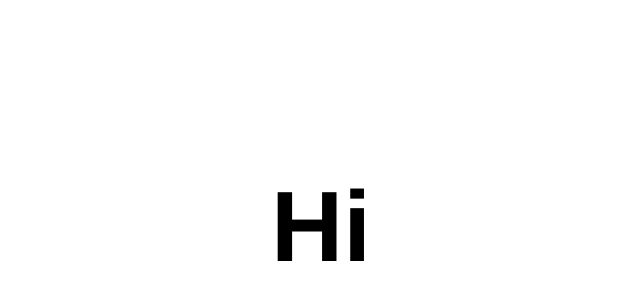
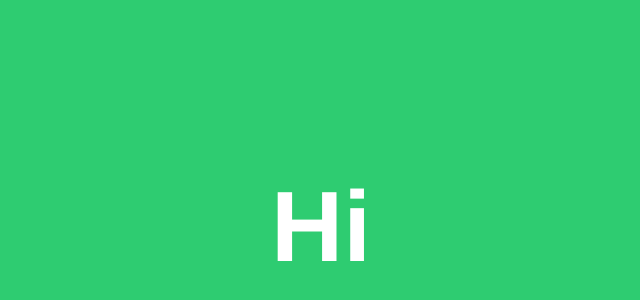
Before and after one commit to hamidallah/hello, a plain HTML site: page index.html in a window 1280 px wide. Shown: the part 218-518 px from the top of the page, without its empty margins (327-967 px from the left). Drawn offline with Linux system fonts and the light colour scheme.

Commit message:
Green background

```diff
--- a/index.html
+++ b/index.html
@@ -3,6 +3,10 @@
 		<title></title>
 	</head>
 	<style type="text/css">
+	body {
+		background: #2ecc71;
+		color: white;
+	}
 h1{
 	position: absolute;
 	top: 40%;
```
